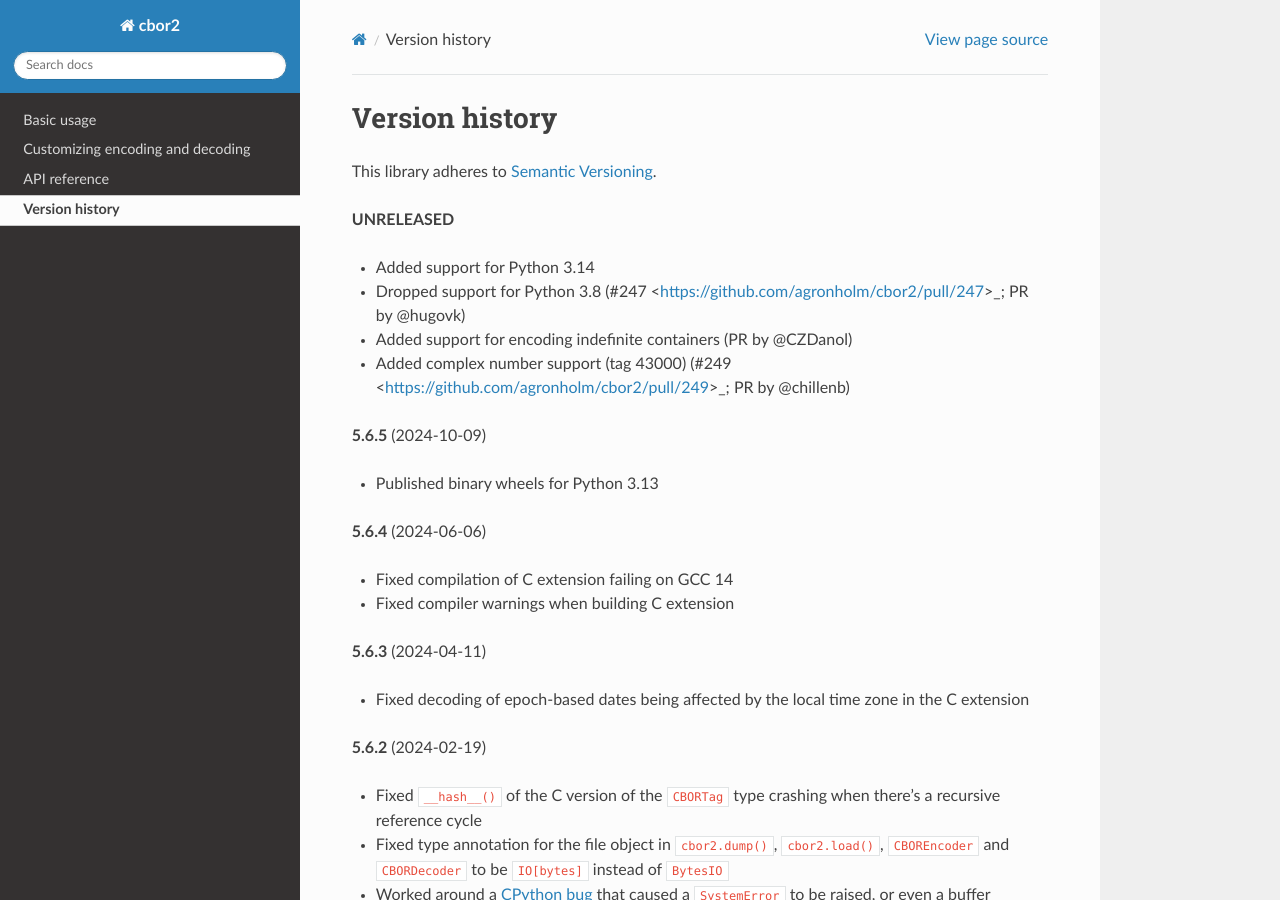
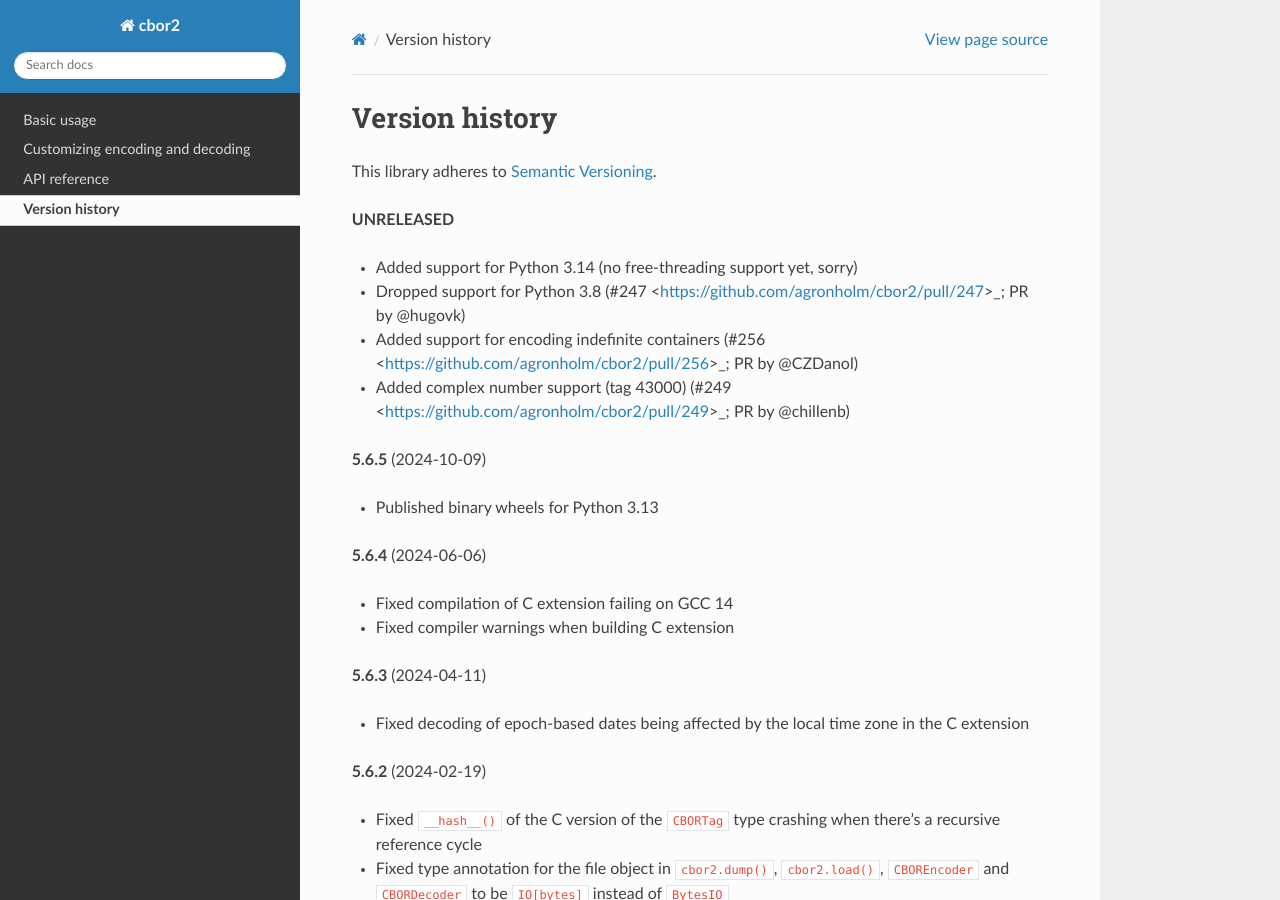
Before and after one commit to agronholm/cbor2, a Sphinx documentation site: the page built from docs/versionhistory.rst, in a window 1280 px wide and 900 px high. Built offline with Sphinx 7.4.7 and the Read the Docs theme 3.1.0, drawn with Linux system fonts in a browser that asks for light colours; the version number could not be read and is left out.

Commit message:
Added missing info on some changes

```diff
--- a/docs/versionhistory.rst
+++ b/docs/versionhistory.rst
@@ -7,10 +7,11 @@ This library adheres to `Semantic Versioning <https://semver.org/>`_.
 
 **UNRELEASED**
 
-- Added support for Python 3.14
+- Added support for Python 3.14 (no free-threading support yet, sorry)
 - Dropped support for Python 3.8
   (#247 <https://github.com/agronholm/cbor2/pull/247>_; PR by @hugovk)
-- Added support for encoding indefinite containers (PR by @CZDanol)
+- Added support for encoding indefinite containers
+  (#256 <https://github.com/agronholm/cbor2/pull/256>_; PR by @CZDanol)
 - Added complex number support (tag 43000)
   (#249 <https://github.com/agronholm/cbor2/pull/249>_; PR by @chillenb)
 
```
